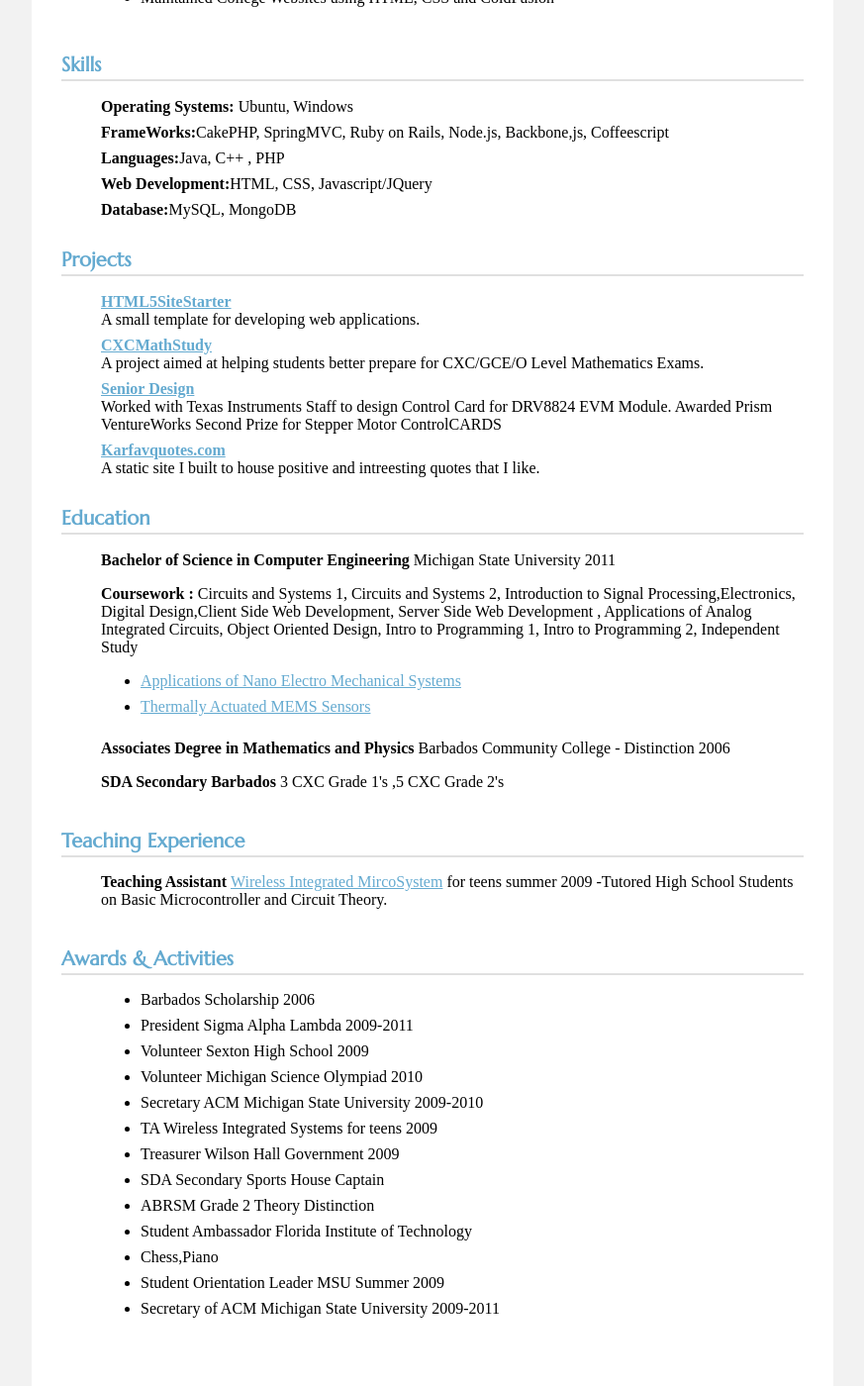
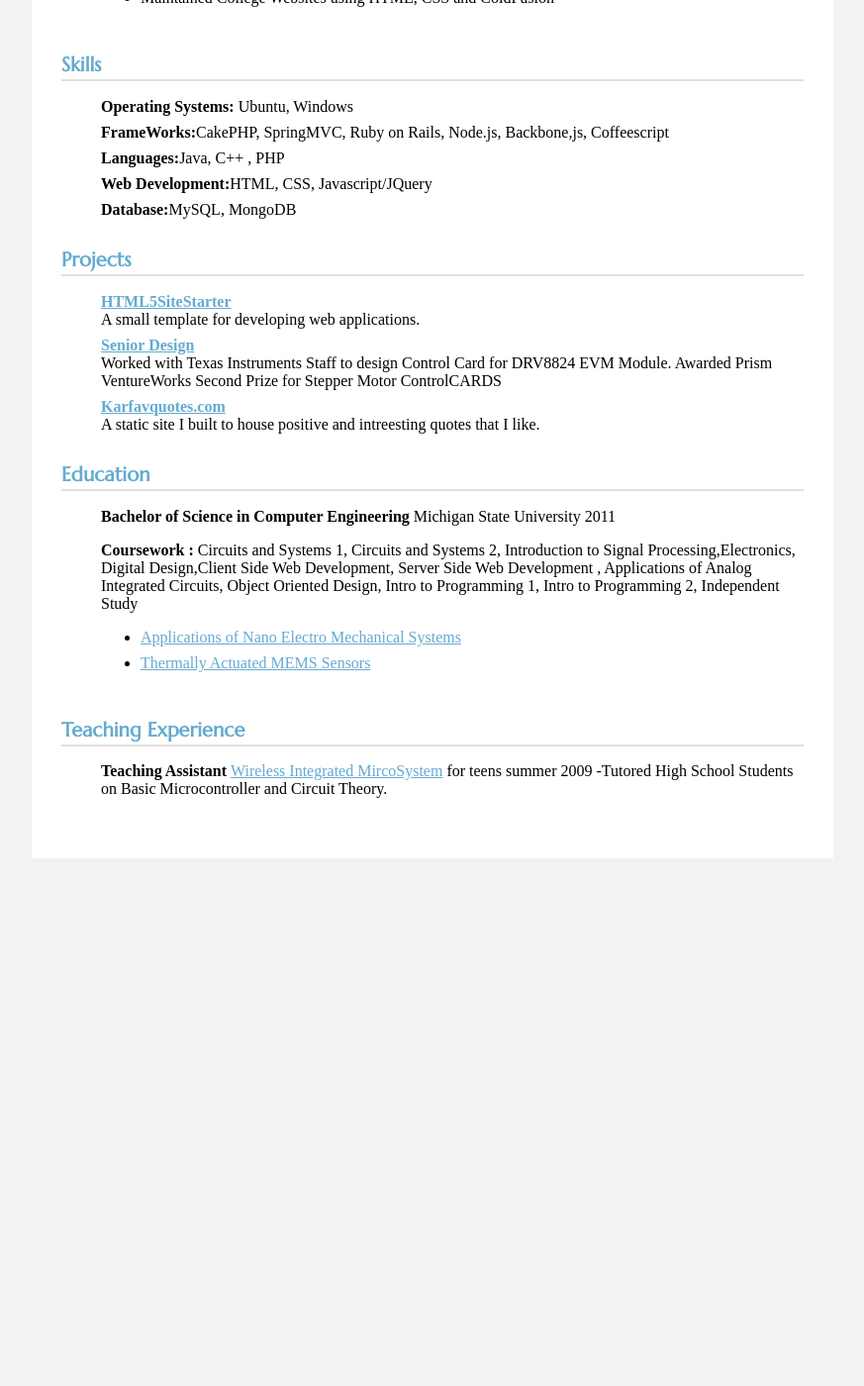
Before and after one commit to reecekol/reecekol.com, a Jekyll site: the page HTML5Resume/index.html, which Jekyll copies as it is, in a window 1280 px wide and 1400 px high, scrolled down 770 px. Shown: the whole window at 99% size, without its empty margins (203-1076 px from the left). Built offline with Jekyll 4.4.1, drawn with Linux system fonts in a browser that asks for light colours; comment, search, counter and statistics services are not loaded; after the commit the page ends 1637 px from its top, so only the background shows below that.

```diff
--- a/HTML5Resume/index.html
+++ b/HTML5Resume/index.html
@@ -65,8 +65,7 @@
 
 	<section>
 		 <div><strong><a href="http://reecekol.com/HTML5Website/index.html">HTML5SiteStarter</a></strong><br/>A small template for developing web applications.</div>
-		 <div><strong><a href="http://cxcmathstudy.com/">CXCMathStudy</a></strong><br/>A project aimed at helping students better prepare for CXC/GCE/O Level Mathematics Exams.</div>
-		 <div><strong><a href="http://www.egr.msu.edu/classes/ece480/capstone/spring11/group06/files/FinalReport.pdf"/>Senior Design</a></strong><br/>Worked with Texas Instruments Staff to design Control Card for DRV8824 EVM Module. Awarded Prism VentureWorks Second Prize for Stepper Motor ControlCARDS</div>
+	     <div><strong><a href="http://www.egr.msu.edu/classes/ece480/capstone/spring11/group06/files/FinalReport.pdf"/>Senior Design</a></strong><br/>Worked with Texas Instruments Staff to design Control Card for DRV8824 EVM Module. Awarded Prism VentureWorks Second Prize for Stepper Motor ControlCARDS</div>
 	     <div><strong><a href="http://www.karfavquotes.com/">Karfavquotes.com</a></strong><br/> A static site I built to house positive and intreesting quotes that I like.</div>
 	</section>
 
@@ -83,8 +82,6 @@
 			<li><a href="http://www.reecekol.com/MEMS.pdf">Thermally Actuated MEMS Sensors</a></li>
 
 		 </ul>
-		 <p><strong>Associates Degree in Mathematics and Physics</strong> Barbados Community College - Distinction 2006</p>
-		 <p><strong>SDA Secondary Barbados</strong> 3 CXC Grade 1's ,5 CXC Grade 2's</p>
 	</section>
 
 
@@ -93,25 +90,6 @@
 
 	<section>
 	   <p><strong>Teaching Assistant </strong><a href="Course.doc">Wireless Integrated MircoSystem</a> for teens summer 2009 -Tutored High School Students on Basic Microcontroller and Circuit Theory.</p>
-	</section>
-
-    <header><h2>Awards &amp; Activities</h2></header>
-	<section>
-	  <ul>
-	     <li>Barbados Scholarship 2006</li>
-		 <li>President Sigma Alpha Lambda 2009-2011</li>
-		 <li>Volunteer Sexton High School 2009</li>
-		 <li>Volunteer Michigan Science Olympiad 2010</li>
-		 <li>Secretary ACM Michigan State University 2009-2010</li>
-		 <li>TA Wireless Integrated Systems for teens 2009</li>
-		 <li>Treasurer Wilson Hall Government 2009</li>
-		 <li>SDA Secondary Sports House Captain</li>
-		 <li>ABRSM Grade 2 Theory Distinction</li>
-		 <li>Student Ambassador Florida Institute of Technology</li>
-		 <li>Chess,Piano</li>
-		 <li>Student Orientation Leader MSU Summer 2009</li>
-		 <li>Secretary of ACM Michigan State University 2009-2011</li>
-	  </ul>
 	</section>
 
     </article>
```
Also changed, not shown: _layouts/default.html (+17 -1 lines), index.html (+0 -15 lines).
